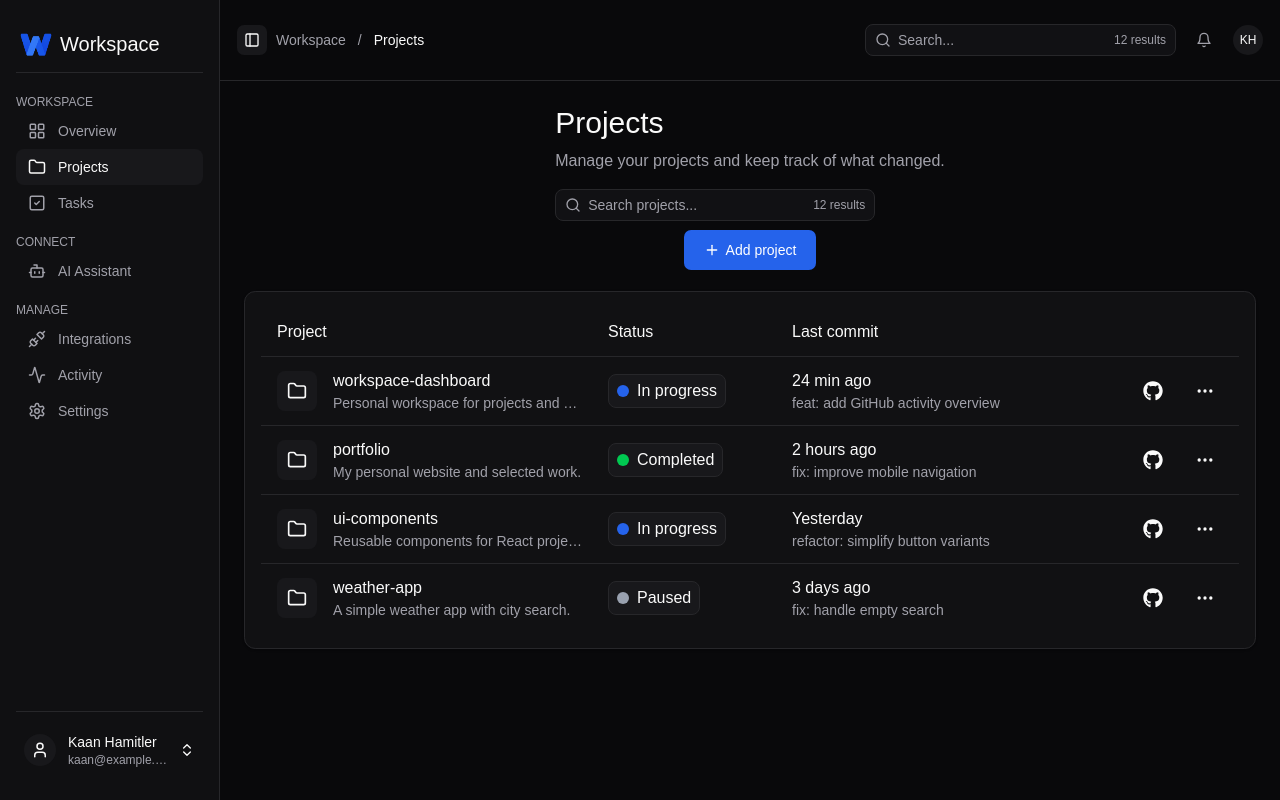
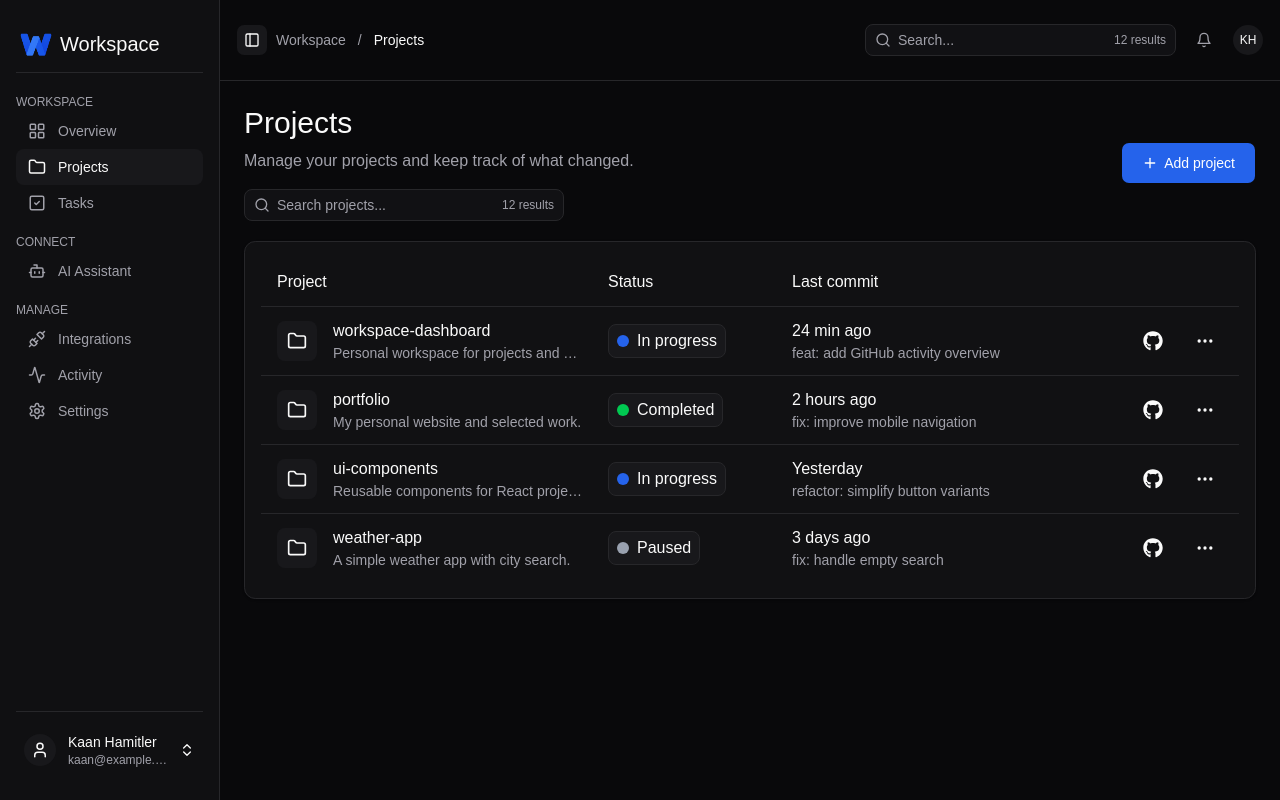
Before and after one commit to Kaan-Developer/workspace-dashboard, a React (Vite) app: page /projects in a window 1280 px wide. Built offline with nearby package versions, Linux system fonts and the light colour scheme.

Commit message:
style: adapt chart and project headers to screen size

```diff
--- a/src/components/ui/Chart.tsx
+++ b/src/components/ui/Chart.tsx
@@ -496,7 +496,7 @@ export function ChartBarLabel() {
   return (
     <>
       <CardHeader className="flex-row items-center justify-between">
-        <div className="flex items-center justify-center gap-2">
+        <div className="flex flex-col lg:flex-row items-center justify-center gap-2">
           <FaGithub size={28} className="shrink-0" aria-hidden="true" />
           <div className="flex flex-col items-start">
                               <CardTitle>Commit activity</CardTitle>
--- a/src/pages/Projects.tsx
+++ b/src/pages/Projects.tsx
@@ -18,7 +18,7 @@ const Projects = () => {
 
   return (
     <section>
-      <div className="flex flex-col gap-2 lg:items-center lg:justify-between">
+      <div className="flex flex-col lg:flex-row gap-2 lg:items-center lg:justify-between">
         <div className="flex flex-col gap-4">
           <div className="flex flex-col gap-2">
             <h1 className="text-lg lg:text-3xl">{projects.title}</h1>
```
